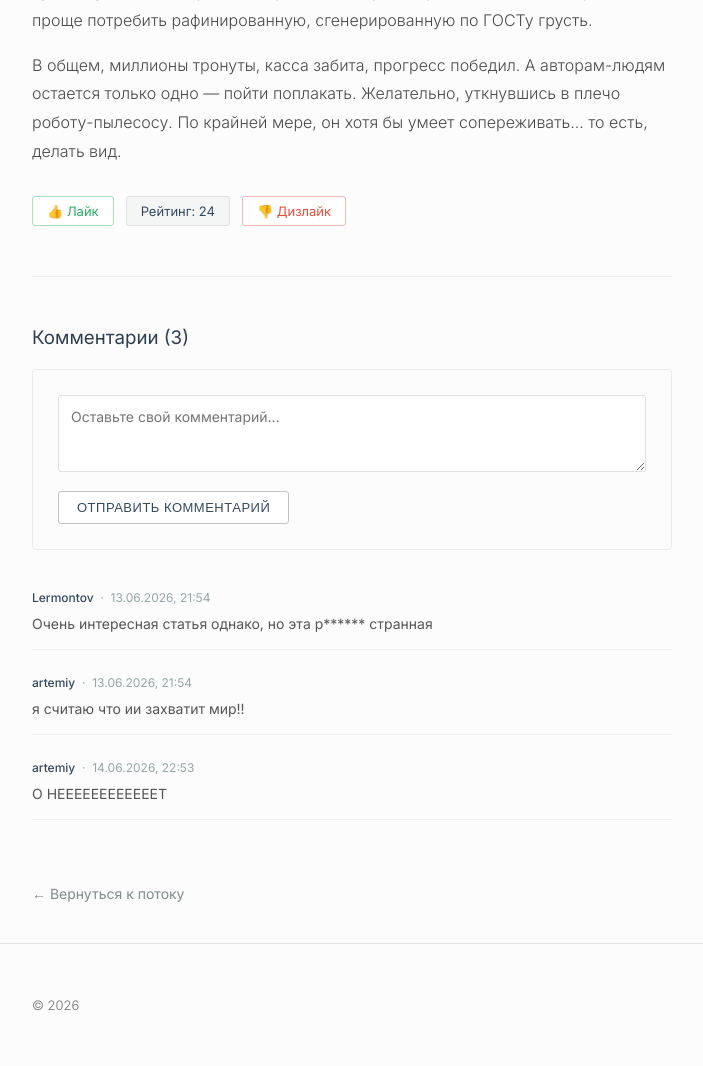
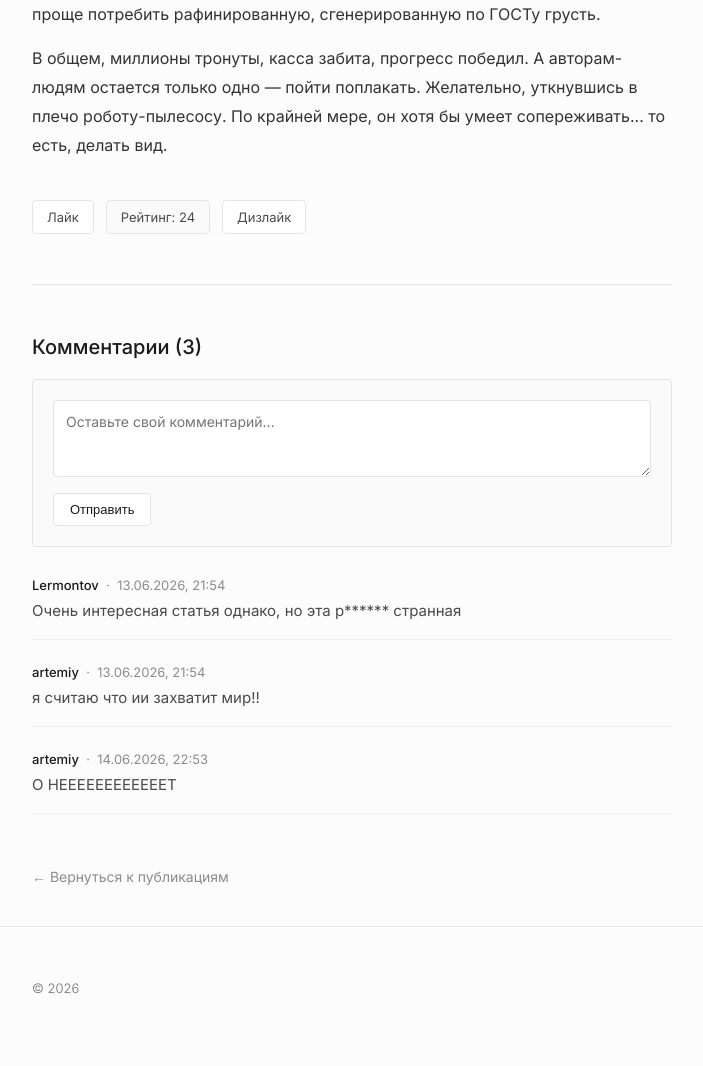
Before and after one commit to Gorganzolo/News_portal, a Django app: page /news/1/ in a window 1280 px wide. Shown: the part 1764-2830 px from the top of the page, without its empty margins (288-991 px from the left). After the commit the page ends 2758 px from the top, so only its background shows below. Run offline with Django 5.2, Linux system fonts and the light colour scheme; a user stored in the database is signed in; data comes from the database, SQL or seed files in the repository; both versions use the stored data as it was after the commit; parts of the project's set-up code (start-up, migrations or seed data) failed here and were passed over.

Commit message:
refactor(news): update news templates to scandinavian style and improve admin UI
- Edited `news_list.html` and `news_detail.html` to extend `default.html` and apply a clean, minimal "scandinavian" style layout and CSS.
- Added explanatory HTML comments to templates.
- Overhauled `news/admin.py` to add `list_display`, `list_filter`, `search_fields` and clean descriptions to models, as well as clear Russian comments and labels.

Co-authored-by: Gorganzolo <185068550+Gorganzolo@users.noreply.github.com>

```diff
--- a/NewsPortal/templates/news_view/news_detail.html
+++ b/NewsPortal/templates/news_view/news_detail.html
@@ -5,28 +5,31 @@
 
 {% block content %}
 <style>
-    /* Скандинавский стиль: мягкие цвета, тонкие линии, воздух */
+    /*
+     * Скандинавский стиль для детальной страницы:
+     * Простор, легко читаемый шрифт, отсутствие резких контрастов
+     */
     .article-header {
         margin-bottom: 30px;
         padding-bottom: 20px;
-        border-bottom: 1px solid #eaeaea;
+        border-bottom: 1px solid #e5e5e5;
     }
 
     .article-title {
-        font-size: 32px;
-        font-weight: 300;
-        margin: 0 0 15px 0;
-        color: #2c3e50;
+        font-size: 28px;
+        font-weight: 500;
+        margin: 0 0 12px 0;
+        color: #1a1a1a;
         line-height: 1.3;
     }
 
     .article-meta {
         font-size: 13px;
-        color: #95a5a6;
-        font-weight: 300;
-        margin-bottom: 15px;
+        color: #8c8c8c;
+        margin-bottom: 16px;
     }
 
+    /* Теги категорий */
     .category-tags {
         display: flex;
         flex-wrap: wrap;
@@ -36,245 +39,209 @@
     .category-tag {
         display: inline-flex;
         align-items: center;
-        background-color: #f4f6f6;
-        padding: 4px 12px;
+        background-color: #fafafa;
+        padding: 4px 10px;
         border-radius: 4px;
         font-size: 12px;
-        color: #7f8c8d;
-        border: 1px solid #e0e0e0;
+        color: #707070;
+        border: 1px solid #e5e5e5;
     }
 
+    /* Кнопки подписки/отписки */
     .btn-subscribe-small, .btn-unsubscribe-small {
-        background-color: transparent;
+        background: none;
         border: none;
-        font-size: 12px;
+        font-size: 14px;
         cursor: pointer;
-        margin-left: 5px;
+        margin-left: 6px;
         padding: 0 4px;
-        border-radius: 2px;
-        transition: all 0.2s ease;
+        transition: color 0.2s ease;
     }
 
     .btn-subscribe-small {
-        color: #2ecc71;
+        color: #4a4a4a;
     }
-
     .btn-subscribe-small:hover {
-        background-color: #eafaf1;
+        color: #1a1a1a;
     }
 
     .btn-unsubscribe-small {
-        color: #e74c3c;
+        color: #a0a0a0;
+    }
+    .btn-unsubscribe-small:hover {
+        color: #ff4d4f;
     }
 
-    .btn-unsubscribe-small:hover {
-        background-color: #fdedec;
-    }
-
+    /* Контент публикации */
     .article-content {
         font-size: 16px;
         line-height: 1.8;
-        color: #4a4a4a;
-        font-weight: 300;
+        color: #333;
     }
 
-    .comments-section {
-        margin-top: 50px;
-        padding-top: 30px;
-        border-top: 1px solid #eaeaea;
-    }
-
-    .comments-section h3 {
-        font-weight: 400;
-        color: #2c3e50;
-        margin-bottom: 20px;
-    }
-
-    .comment-item {
-        margin-bottom: 25px;
-        padding-bottom: 15px;
-        border-bottom: 1px solid #f0f0f0;
-    }
-
-    .comment-meta {
-        font-size: 12px;
-        color: #95a5a6;
-        margin-bottom: 8px;
-    }
-
-    .comment-meta strong {
-        color: #34495e;
-        font-weight: 500;
-    }
-
-    .comment-text {
-        font-size: 14px;
-        color: #555;
-        line-height: 1.5;
-        margin: 0;
-    }
-
-    .back-link {
-        display: inline-block;
-        margin-top: 40px;
-        font-size: 14px;
-        text-decoration: none;
-        color: #7f8c8d;
-        border-bottom: 1px solid transparent;
-        transition: all 0.2s ease;
-    }
-
-    .back-link:hover {
-        color: #34495e;
-        border-bottom-color: #34495e;
-    }
-
+    /* Панель с действиями под статьей */
     .action-buttons {
         display: flex;
         gap: 12px;
-        margin-top: 30px;
-        margin-bottom: 40px;
+        margin-top: 40px;
         align-items: center;
         flex-wrap: wrap;
     }
 
     .btn {
-        display: inline-block;
-        padding: 6px 14px;
+        display: inline-flex;
+        align-items: center;
+        padding: 8px 14px;
         font-size: 13px;
         text-decoration: none;
-        border-radius: 3px;
-        transition: all 0.3s ease;
+        border-radius: 4px;
         background-color: #fff;
+        border: 1px solid #e5e5e5;
+        color: #4a4a4a;
+        transition: all 0.2s ease;
         cursor: pointer;
-        border: 1px solid #bdc3c7;
-        color: #34495e;
     }
 
     .btn:hover {
-        background-color: #f8f9f9;
-        border-color: #95a5a6;
-    }
-
-    .btn-edit {
-        color: #34495e;
-    }
-
-    .btn-delete {
-        color: #e74c3c;
-        border-color: #f5b7b1;
+        background-color: #f5f5f5;
+        border-color: #d9d9d9;
+        color: #1a1a1a;
     }
 
     .btn-delete:hover {
-        background-color: #fdedec;
-        border-color: #e74c3c;
-    }
-
-    .btn-like {
-        color: #27ae60;
-        border-color: #a9dfbf;
-    }
-
-    .btn-like:hover {
-        background-color: #eafaf1;
-        border-color: #27ae60;
-    }
-
-    .btn-dislike {
-        color: #e74c3c;
-        border-color: #f5b7b1;
-    }
-
-    .btn-dislike:hover {
-        background-color: #fdedec;
-        border-color: #e74c3c;
+        color: #ff4d4f;
+        border-color: #ffccc7;
     }
 
     .rating-badge {
-        display: inline-flex;
-        align-items: center;
-        justify-content: center;
-        padding: 6px 14px;
-        background-color: #f4f6f6;
-        border: 1px solid #e0e0e0;
-        border-radius: 3px;
-        font-weight: 400;
+        padding: 8px 14px;
+        background-color: #fafafa;
+        border: 1px solid #e5e5e5;
+        border-radius: 4px;
         font-size: 13px;
-        color: #34495e;
+        color: #4a4a4a;
     }
 
+    /* Блок комментариев */
+    .comments-section {
+        margin-top: 50px;
+        padding-top: 30px;
+        border-top: 1px solid #e5e5e5;
+    }
+
+    .comments-section h3 {
+        font-size: 20px;
+        font-weight: 500;
+        color: #1a1a1a;
+        margin-bottom: 20px;
+    }
+
+    .comment-item {
+        margin-bottom: 24px;
+        padding-bottom: 16px;
+        border-bottom: 1px solid #f0f0f0;
+    }
+
+    .comment-meta {
+        font-size: 13px;
+        color: #8c8c8c;
+        margin-bottom: 6px;
+    }
+
+    .comment-meta strong {
+        color: #1a1a1a;
+        font-weight: 500;
+    }
+
+    .comment-text {
+        font-size: 15px;
+        color: #4a4a4a;
+        line-height: 1.6;
+        margin: 0;
+    }
+
+    /* Форма комментария */
     .comment-form-container {
-        margin-bottom: 40px;
-        padding: 25px;
-        background-color: #fcfcfc;
-        border: 1px solid #eaeaea;
+        margin-bottom: 30px;
+        padding: 20px;
+        background-color: #fafafa;
+        border: 1px solid #e5e5e5;
         border-radius: 4px;
     }
 
     .comment-form-container textarea {
         width: 100%;
         padding: 12px;
-        border: 1px solid #e0e0e0;
-        border-radius: 3px;
+        border: 1px solid #e5e5e5;
+        border-radius: 4px;
         font-size: 14px;
         font-family: inherit;
         box-sizing: border-box;
-        margin-bottom: 15px;
+        margin-bottom: 12px;
         resize: vertical;
         transition: border-color 0.2s ease;
     }
 
     .comment-form-container textarea:focus {
         outline: none;
-        border-color: #bdc3c7;
+        border-color: #b3b3b3;
     }
 
     .btn-submit-comment {
         background-color: #fff;
-        color: #34495e;
-        border: 1px solid #bdc3c7;
-        padding: 8px 18px;
-        border-radius: 3px;
+        color: #1a1a1a;
+        border: 1px solid #e5e5e5;
+        padding: 8px 16px;
+        border-radius: 4px;
         cursor: pointer;
         font-size: 13px;
-        text-transform: uppercase;
-        letter-spacing: 0.5px;
-        transition: all 0.3s ease;
+        transition: all 0.2s ease;
     }
 
     .btn-submit-comment:hover {
-        background-color: #f8f9f9;
-        border-color: #95a5a6;
+        background-color: #f5f5f5;
+        border-color: #d9d9d9;
+    }
+
+    .back-link {
+        display: inline-block;
+        margin-top: 30px;
+        font-size: 14px;
+        text-decoration: none;
+        color: #8c8c8c;
+    }
+
+    .back-link:hover {
+        color: #1a1a1a;
     }
 </style>
 
 <article>
-    {# Заголовок статьи и метаданные #}
+    <!-- Заголовок публикации и мета-информация -->
     <div class="article-header">
         <h1 class="article-title">{{ post.title_of_post|censor }}</h1>
         <div class="article-meta">
-            <span>Автор: {{ post.author.user.username }}</span>
-            &nbsp;·&nbsp;
-            {# Дата публикации в формате день.месяц.год #}
-            <span>{{ post.data_created|date:'d.m.Y' }}</span>
-            &nbsp;·&nbsp;
+            <!-- Выводим автора, дату и рейтинг -->
+            <span>Автор: {{ post.author.user.username }}</span> &nbsp;·&nbsp;
+            <span>{{ post.data_created|date:'d.m.Y' }}</span> &nbsp;·&nbsp;
             <span>Рейтинг: {{ post.rating_of_post }}</span>
         </div>
 
+        <!-- Категории и кнопки подписки -->
         <div class="category-tags">
             {% for category in post.category.all %}
                 <div class="category-tag">
-                    <span style="margin-right: 6px;">{{ category.name_category }}</span>
+                    <span>{{ category.name_category }}</span>
                     {% if user.is_authenticated %}
                         {% if user in category.subscribers.all %}
                             <form action="{% url 'unsubscribe' category.id %}" method="post" style="margin: 0; display: inline;">
                                 {% csrf_token %}
-                                <button type="submit" class="btn-unsubscribe-small" title="Отписаться">×</button>
+                                <button type="submit" class="btn-unsubscribe-small" title="Отписаться от категории">&times;</button>
                             </form>
                         {% else %}
                             <form action="{% url 'subscribe' category.id %}" method="post" style="margin: 0; display: inline;">
                                 {% csrf_token %}
-                                <button type="submit" class="btn-subscribe-small" title="Подписаться">+</button>
+                                <button type="submit" class="btn-subscribe-small" title="Подписаться на категорию">+</button>
                             </form>
                         {% endif %}
                     {% endif %}
@@ -283,57 +250,56 @@
         </div>
     </div>
 
-    {# Основной текст статьи #}
+    <!-- Текст публикации -->
     <div class="article-content">
         {{ post.text_of_post|censor|linebreaks }}
     </div>
 
-    {# Кнопки действий: Лайк, Дизлайк, Редактировать, Удалить #}
+    <!-- Блок действий с публикацией -->
     <div class="action-buttons">
-        <a href="{% url 'like_post' post.id %}" class="btn btn-like">
-            👍 Лайк
-        </a>
+        <a href="{% url 'like_post' post.id %}" class="btn">Лайк</a>
         <span class="rating-badge">Рейтинг: {{ post.rating_of_post }}</span>
-        <a href="{% url 'dislike_post' post.id %}" class="btn btn-dislike">
-            👎 Дизлайк
-        </a>
+        <a href="{% url 'dislike_post' post.id %}" class="btn">Дизлайк</a>
 
-        <div style="flex-grow: 1;"></div> {# Распорка #}
+        <!-- Расширитель для смещения кнопок вправо -->
+        <div style="flex-grow: 1;"></div>
 
-        {# Показываем кнопки Редактировать/Удалить только автору поста #}
+        <!-- Кнопки редактирования (только для автора) -->
         {% if user.is_authenticated and post.author.user == user %}
             {% if post.choice == 'NW' %}
-                <a href="{% url 'news_update' post.id %}" class="btn btn-edit">Редактировать</a>
+                <a href="{% url 'news_update' post.id %}" class="btn">Редактировать</a>
                 <a href="{% url 'news_delete' post.id %}" class="btn btn-delete">Удалить</a>
             {% elif post.choice == 'AR' %}
-                <a href="{% url 'article_update' post.id %}" class="btn btn-edit">Редактировать</a>
+                <a href="{% url 'article_update' post.id %}" class="btn">Редактировать</a>
                 <a href="{% url 'article_delete' post.id %}" class="btn btn-delete">Удалить</a>
             {% endif %}
         {% endif %}
     </div>
 
-    {# Секция комментариев к посту #}
+    <!-- Секция комментариев -->
     <div class="comments-section">
         <h3>Комментарии ({{ post.comment_set.count }})</h3>
 
-        {# Форма добавления комментария #}
+        <!-- Форма для нового комментария -->
         <div class="comment-form-container">
             {% if user.is_authenticated %}
                 <form action="{% url 'add_comment' post.id %}" method="post">
                     {% csrf_token %}
+                    <!-- Поле ввода текста -->
                     {{ comment_form.comment_text }}
-                    <button type="submit" class="btn-submit-comment">Отправить комментарий</button>
+                    <button type="submit" class="btn-submit-comment">Отправить</button>
                 </form>
             {% else %}
-                <p style="margin: 0; color: #4a5568; font-size: 14px;">
-                    <a href="{% url 'account_login' %}?next={{ request.path }}" style="color: #2b6cb0;">Войдите</a>
+                <p style="margin: 0; color: #707070; font-size: 14px;">
+                    <a href="{% url 'account_login' %}?next={{ request.path }}" style="color: #1a1a1a;">Войдите</a>
                     или
-                    <a href="{% url 'account_signup' %}?next={{ request.path }}" style="color: #2b6cb0;">зарегистрируйтесь</a>,
+                    <a href="{% url 'account_signup' %}?next={{ request.path }}" style="color: #1a1a1a;">зарегистрируйтесь</a>,
                     чтобы оставить комментарий.
                 </p>
             {% endif %}
         </div>
 
+        <!-- Список комментариев -->
         {% for comment in post.comment_set.all %}
             <div class="comment-item">
                 <div class="comment-meta">
@@ -343,11 +309,11 @@
                 <p class="comment-text">{{ comment.comment_text|censor }}</p>
             </div>
         {% empty %}
-            <p>Комментариев пока нет.</p>
+            <p style="color: #8c8c8c; font-size: 14px;">Комментариев пока нет.</p>
         {% endfor %}
     </div>
 
-    {# Ссылка для возврата на главную #}
-    <a href="/news/" class="back-link">&larr; Вернуться к потоку</a>
+    <!-- Ссылка назад -->
+    <a href="/news/" class="back-link">&larr; Вернуться к публикациям</a>
 </article>
 {% endblock content %}
```
Also changed, not shown: NewsPortal/news/admin.py (+26 -13 lines), NewsPortal/templates/news_view/news_list.html (+52 -53 lines), NewsPortal/db.sqlite3.
